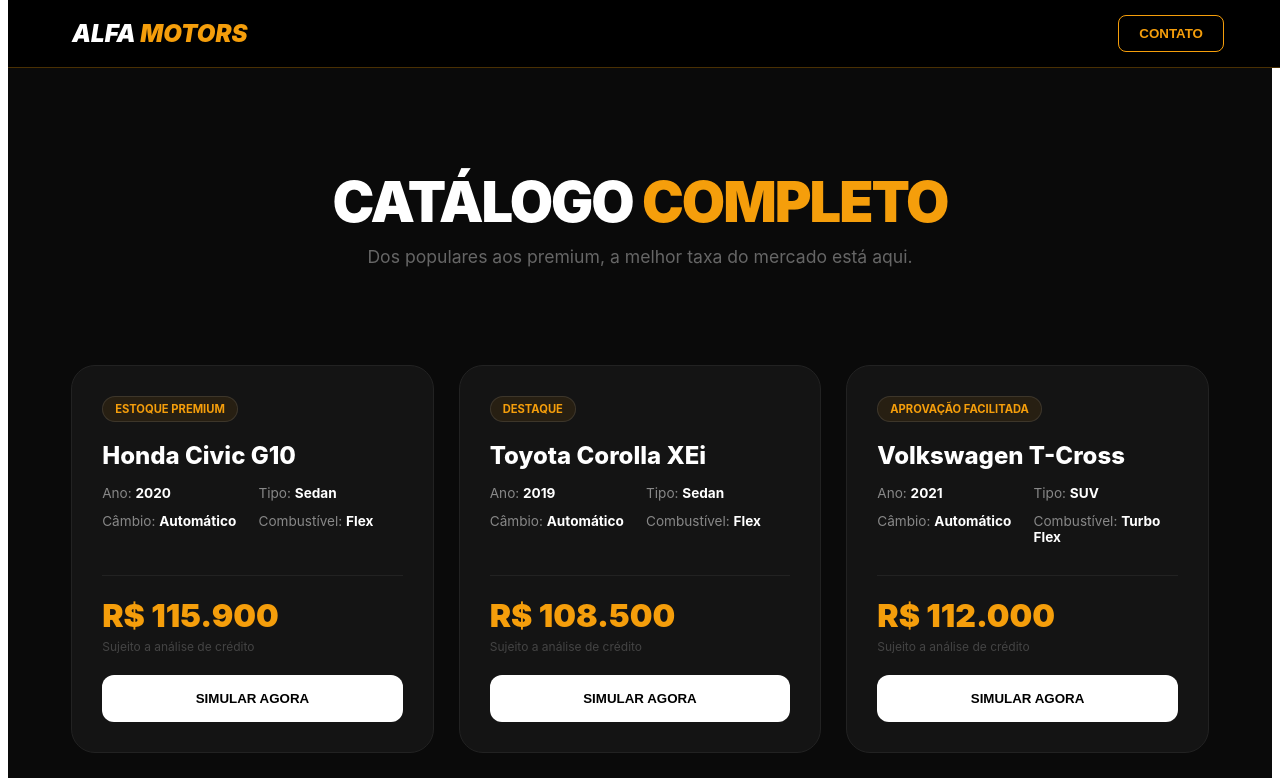
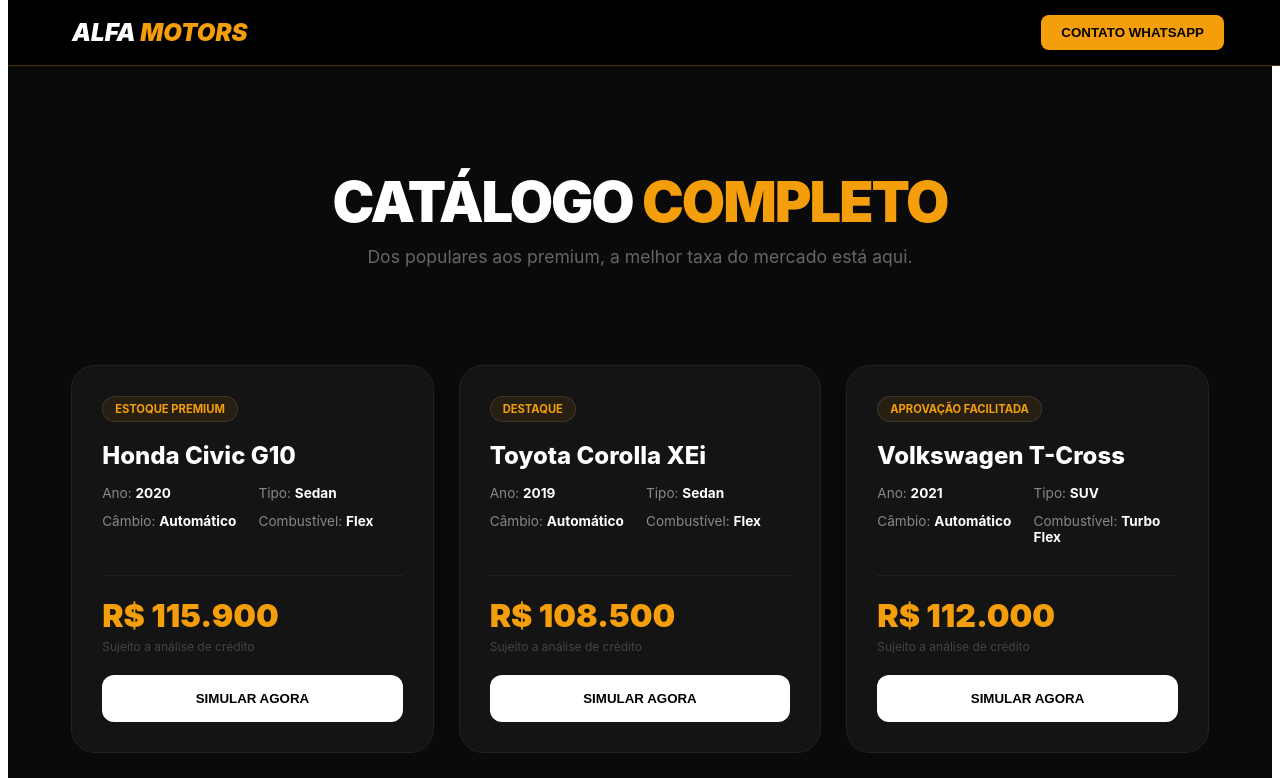
Before and after one commit to mcjoaods/alfa-motors, a React (Vite) app: page / in a window 1280 px wide. Shown: the top 778 px of the page. Built offline with nearby package versions, Linux system fonts and the light colour scheme.

Commit message:
Update App.jsx

```diff
--- a/src/App.jsx
+++ b/src/App.jsx
@@ -11,22 +11,18 @@
   const [resultado, setResultado] = useState(null);
   const simuladorRef = useRef(null);
 
-  // Inventário atualizado com os 8 anteriores + 6 novos populares
+  // Inventário atualizado
   const carInventory = [
     { id: 1, nome: "Honda Civic G10", ano: "2020", preco: 115900, tipo: "Sedan", combustivel: "Flex", cambio: "Automático", tag: "Estoque Premium" },
     { id: 2, nome: "Toyota Corolla XEi", ano: "2019", preco: 108500, tipo: "Sedan", combustivel: "Flex", cambio: "Automático", tag: "Destaque" },
     { id: 3, nome: "Volkswagen T-Cross", ano: "2021", preco: 112000, tipo: "SUV", combustivel: "Turbo Flex", cambio: "Automático", tag: "Aprovação Facilitada" },
     { id: 4, nome: "Chevrolet Onix Plus", ano: "2022", preco: 89900, tipo: "Sedan", combustivel: "Turbo Flex", cambio: "Automático", tag: "Baixa KM" },
-
-    // --- NOVOS POPULARES (25k a 50k) ---
     { id: 9, nome: "Volkswagen Gol G6", ano: "2015", preco: 38900, tipo: "Hatch", combustivel: "Flex", cambio: "Manual", tag: "Oferta da Semana" },
     { id: 10, nome: "Fiat Palio Attractive", ano: "2014", preco: 34500, tipo: "Hatch", combustivel: "Flex", cambio: "Manual", tag: "Baixa Entrada" },
     { id: 11, nome: "Hyundai HB20 Comfort", ano: "2015", preco: 46900, tipo: "Hatch", combustivel: "Flex", cambio: "Manual", tag: "Mais Vendido" },
     { id: 12, nome: "Ford Ka SE 1.0", ano: "2017", preco: 42000, tipo: "Hatch", combustivel: "Flex", cambio: "Manual", tag: "Super Econômico" },
     { id: 13, nome: "Renault Sandero Stepway", ano: "2014", preco: 37800, tipo: "Hatch", combustivel: "Flex", cambio: "Manual", tag: "Oportunidade" },
     { id: 14, nome: "Chevrolet Celta LT", ano: "2013", preco: 28500, tipo: "Hatch", combustivel: "Flex", cambio: "Manual", tag: "Aprovação Imediata" },
-    // -----------------------------------
-
     { id: 5, nome: "Hyundai HB20S", ano: "2021", preco: 78900, tipo: "Sedan", combustivel: "Flex", cambio: "Automático", tag: "Elegante" },
     { id: 6, nome: "Jeep Renegade", ano: "2020", preco: 98500, tipo: "SUV", combustivel: "Flex", cambio: "Automático", tag: "Pronta Entrega" },
     { id: 7, nome: "Fiat Argo Drive", ano: "2022", preco: 69900, tipo: "Hatch", combustivel: "Flex", cambio: "Manual", tag: "Garantia de Fábrica" },
@@ -49,9 +45,14 @@
     setResultado({ parcela: valorParcela.toFixed(2), entrada: dados.entrada || 0 });
   };
 
+  // Número atualizado conforme seu pedido
   const enviarWhatsApp = () => {
     const msg = `Olá Alfa Motors! Quero simular o ${selectedCar.nome} (${selectedCar.ano}). Entrada de R$${resultado.entrada} e parcelas de R$${resultado.parcela}.`;
-    window.open(`https://wa.me/5511999999999?text=${encodeURIComponent(msg)}`, '_blank');
+    window.open(`https://wa.me/5511958071871?text=${encodeURIComponent(msg)}`, '_blank');
+  };
+
+  const contatoGeral = () => {
+    window.open(`https://wa.me/5511958071871?text=Olá! Vim pelo site e gostaria de falar com um consultor.`, '_blank');
   };
 
   return (
@@ -59,7 +60,12 @@
       {/* NAVBAR */}
       <nav style={{ display: 'flex', justifyContent: 'space-between', alignItems: 'center', padding: '15px 5%', background: '#000', borderBottom: `1px solid rgba(245, 158, 11, 0.3)`, position: 'fixed', width: '100%', top: 0, zIndex: 1000, boxSizing: 'border-box', backdropFilter: 'blur(10px)' }}>
         <h2 style={{ margin: 0, fontWeight: '900', fontStyle: 'italic' }}>ALFA <span style={{ color: gold }}>MOTORS</span></h2>
-        <button style={{ background: 'transparent', color: gold, border: `1px solid ${gold}`, padding: '10px 20px', borderRadius: '8px', fontWeight: 'bold' }}>CONTATO</button>
+        {/* BOTÃO DE CONTATO ATUALIZADO */}
+        <button
+          onClick={contatoGeral}
+          style={{ background: gold, color: 'black', border: 'none', padding: '10px 20px', borderRadius: '8px', fontWeight: 'bold', cursor: 'pointer' }}>
+          CONTATO WHATSAPP
+        </button>
       </nav>
 
       {/* HERO SECTION */}
```
